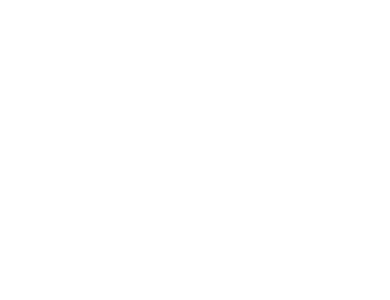
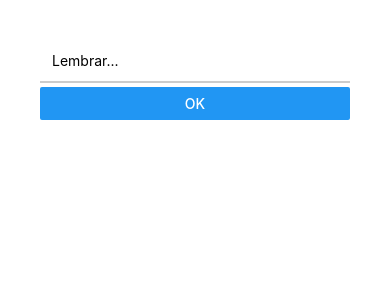
Before and after one commit to professorbossini/20222_fatec_ipi_pdm_noite_react_native_exemplo_incial, a React Native app: screen / in a window 390 px wide. Shown: the top 300 px of the page. Built offline with nearby package versions, Linux system fonts and the light colour scheme.

Commit message:
Licao de casa para o Bruno: Implementar o componente PasswordInput

```diff
--- a/App.js
+++ b/App.js
@@ -1,9 +1,45 @@
-import {  StyleSheet,  View } from 'react-native';
+import {
+  Button,
+  StyleSheet,
+  TextInput,
+  View
+} from 'react-native';
+
+import { useState } from 'react';
 
 export default function App() {
+  const [lembrete, setLembrete] = useState('')
+  const capturarTexto = (lembreteDigitado) => {
 
+    lembreteDigitado = lembreteDigitado.toUpperCase()
+    // não faça isso!
+    // lembrete = lembreteDigitado
+    // faça isso
+    setLembrete(lembreteDigitado)
+  }
+
+  const adicionarLembrete = () => {
+    console.log("Adicionando...", lembrete)
+    setLembrete('')
+  }
+  //Single Source of Truth
   return (
-    <View>
+    <View style={{padding: 40}}>
+      <View>
+        <TextInput
+          style={{borderBottomColor: '#CCC', borderBottomWidth: 2, padding: 12, marginBottom: 4}}
+          placeholder="Lembrar..."
+          onChangeText={capturarTexto}
+          value={lembrete}
+        />
+        <Button
+          title="OK"
+          onPress={adicionarLembrete}
+        />
+      </View>
+      <View>
+
+      </View>
 
     </View>
   );
```
